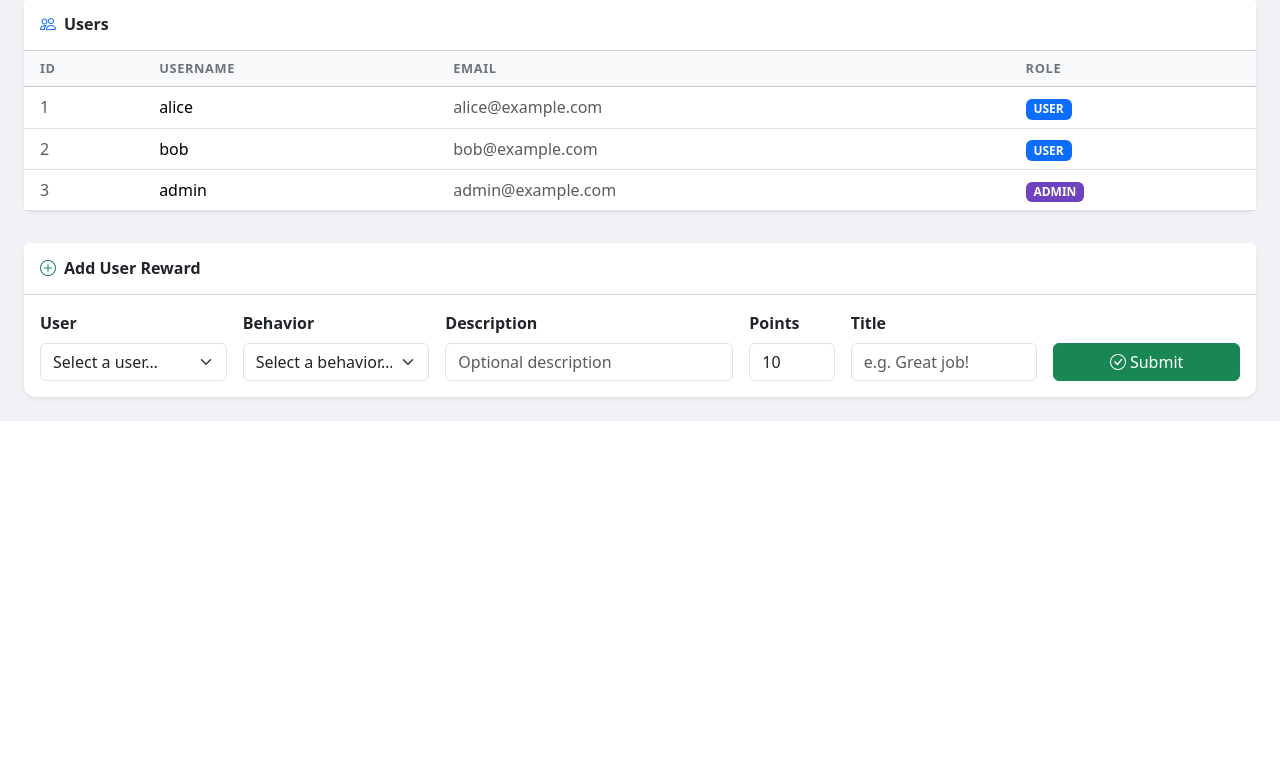
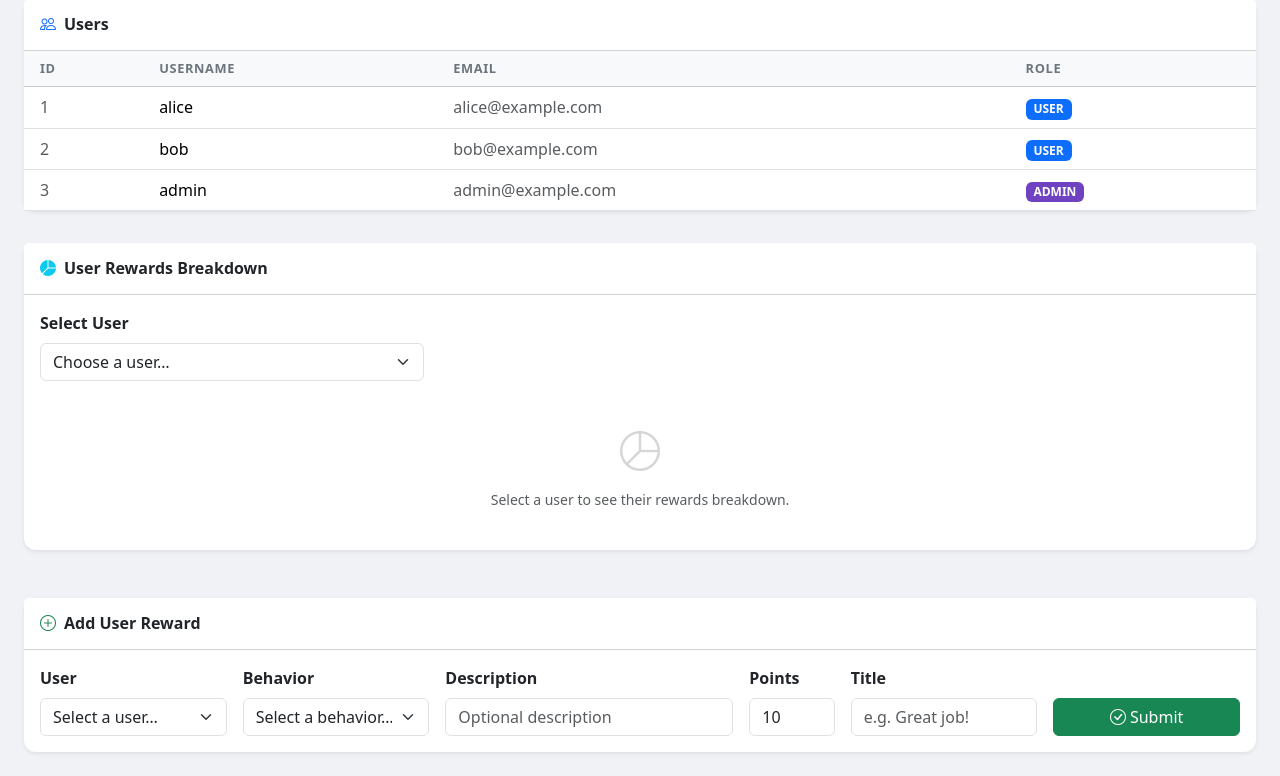
Before and after one commit to jossj/SpringTest, a Spring Boot app: page /dashboard in a window 1280 px wide. Shown: the part 596-1372 px from the top of the page. Before the commit the page ends 1017 px from the top, so only its background shows below. Run offline with Spring Boot 4, Linux system fonts and the light colour scheme; a user stored in the database is signed in; data comes from the database, SQL or seed files in the repository; some of the project's set-up classes (security, data sources, template engines, error pages and the like) are left out, and stand-ins take their place.

Commit message:
Add User Rewards Breakdown pie chart section to dashboard
Adds a card with a user dropdown that renders a Chart.js pie chart
showing each RewardType's share of the user's total points. Reward
data is injected via Thymeleaf inline JS from existing model attributes
(rewardTypes, rewardRows) so no extra endpoint is needed. Shows a
placeholder when no user is selected or the user has no rewards.

https://claude.ai/code/session_01KmnFiNLkqvsqb3UVt5QjZQ

```diff
--- a/src/main/resources/templates/dashboard.html
+++ b/src/main/resources/templates/dashboard.html
@@ -7,6 +7,7 @@
     <meta name="_csrf_header" th:content="${_csrf.headerName}"/>
     <link href="https://cdn.jsdelivr.net/npm/bootstrap@5.3.3/dist/css/bootstrap.min.css" rel="stylesheet">
     <link href="https://cdn.jsdelivr.net/npm/bootstrap-icons@1.11.3/font/bootstrap-icons.min.css" rel="stylesheet">
+    <script src="https://cdn.jsdelivr.net/npm/chart.js@4.4.3/dist/chart.umd.min.js"></script>
     <style>
         body { background: #f0f2f5; }
         .navbar { background: #1a1a2e; }
@@ -177,6 +178,37 @@
 
     </div>
 
+    <!-- User Rewards Breakdown -->
+    <div class="row g-4 mt-2 mb-4">
+        <div class="col-12">
+            <div class="card shadow-sm">
+                <div class="card-header bg-white py-3">
+                    <h6 class="mb-0 fw-semibold"><i class="bi bi-pie-chart-fill me-2 text-info"></i>User Rewards Breakdown</h6>
+                </div>
+                <div class="card-body">
+                    <div class="row mb-3">
+                        <div class="col-md-4">
+                            <label for="chartUserSelect" class="form-label fw-semibold">Select User</label>
+                            <select id="chartUserSelect" class="form-select">
+                                <option value="" disabled selected>Choose a user…</option>
+                                <option th:each="u : ${users}" th:value="${u.username}" th:text="${u.username}"></option>
+                            </select>
+                        </div>
+                    </div>
+                    <div class="row justify-content-center">
+                        <div id="chartNoData" class="col-12 text-center text-muted py-4">
+                            <i class="bi bi-pie-chart fs-1 opacity-25"></i>
+                            <div class="mt-2 small">Select a user to see their rewards breakdown.</div>
+                        </div>
+                        <div id="chartWrapper" class="col-md-5 col-sm-8 d-none">
+                            <canvas id="rewardPieChart"></canvas>
+                        </div>
+                    </div>
+                </div>
+            </div>
+        </div>
+    </div>
+
     <!-- Add User Rewards -->
     <div class="row g-4 mt-2 mb-4">
         <div class="col-12">
@@ -225,6 +257,85 @@
     </div>
 
 </div>
+
+<script th:inline="javascript">
+    (function () {
+        const rewardTypes = /*[[${rewardTypes}]]*/ [];
+        const rewardRows  = /*[[${rewardRows}]]*/ [];
+
+        const SLICE_COLORS = ['#4e73df', '#1cc88a', '#36b9cc', '#f6c23e', '#e74a3b', '#fd7e14'];
+
+        const byUser = {};
+        rewardRows.forEach(function (row) {
+            byUser[row.username] = (row.typePoints || []).map(function (v) { return v == null ? 0 : v; });
+        });
+
+        let chart = null;
+
+        document.getElementById('chartUserSelect').addEventListener('change', function () {
+            const username = this.value;
+            const pts = byUser[username] || new Array(rewardTypes.length).fill(0);
+
+            const labels = [], data = [], colors = [];
+            rewardTypes.forEach(function (type, i) {
+                if (pts[i] > 0) {
+                    labels.push(type);
+                    data.push(pts[i]);
+                    colors.push(SLICE_COLORS[i % SLICE_COLORS.length]);
+                }
+            });
+
+            const noData   = document.getElementById('chartNoData');
+            const wrapper  = document.getElementById('chartWrapper');
+            const canvas   = document.getElementById('rewardPieChart');
+
+            if (data.length === 0) {
+                noData.classList.remove('d-none');
+                wrapper.classList.add('d-none');
+                if (chart) { chart.destroy(); chart = null; }
+                noData.innerHTML = '<i class="bi bi-pie-chart fs-1 opacity-25"></i><div class="mt-2 small">No rewards recorded for this user yet.</div>';
+                return;
+            }
+
+            noData.classList.add('d-none');
+            wrapper.classList.remove('d-none');
+
+            if (chart) chart.destroy();
+
+            const total = data.reduce(function (a, b) { return a + b; }, 0);
+
+            chart = new Chart(canvas, {
+                type: 'pie',
+                data: {
+                    labels: labels,
+                    datasets: [{
+                        data: data,
+                        backgroundColor: colors,
+                        borderColor: '#fff',
+                        borderWidth: 3
+                    }]
+                },
+                options: {
+                    responsive: true,
+                    plugins: {
+                        legend: {
+                            position: 'bottom',
+                            labels: { padding: 20, font: { size: 13 } }
+                        },
+                        tooltip: {
+                            callbacks: {
+                                label: function (ctx) {
+                                    const pct = Math.round(ctx.parsed / total * 100);
+                                    return '  ' + ctx.label + ': ' + ctx.parsed + ' pts (' + pct + '%)';
+                                }
+                            }
+                        }
+                    }
+                }
+            });
+        });
+    })();
+</script>
 
 <script>
     document.getElementById('add-reward-form').addEventListener('submit', async function (e) {
```
